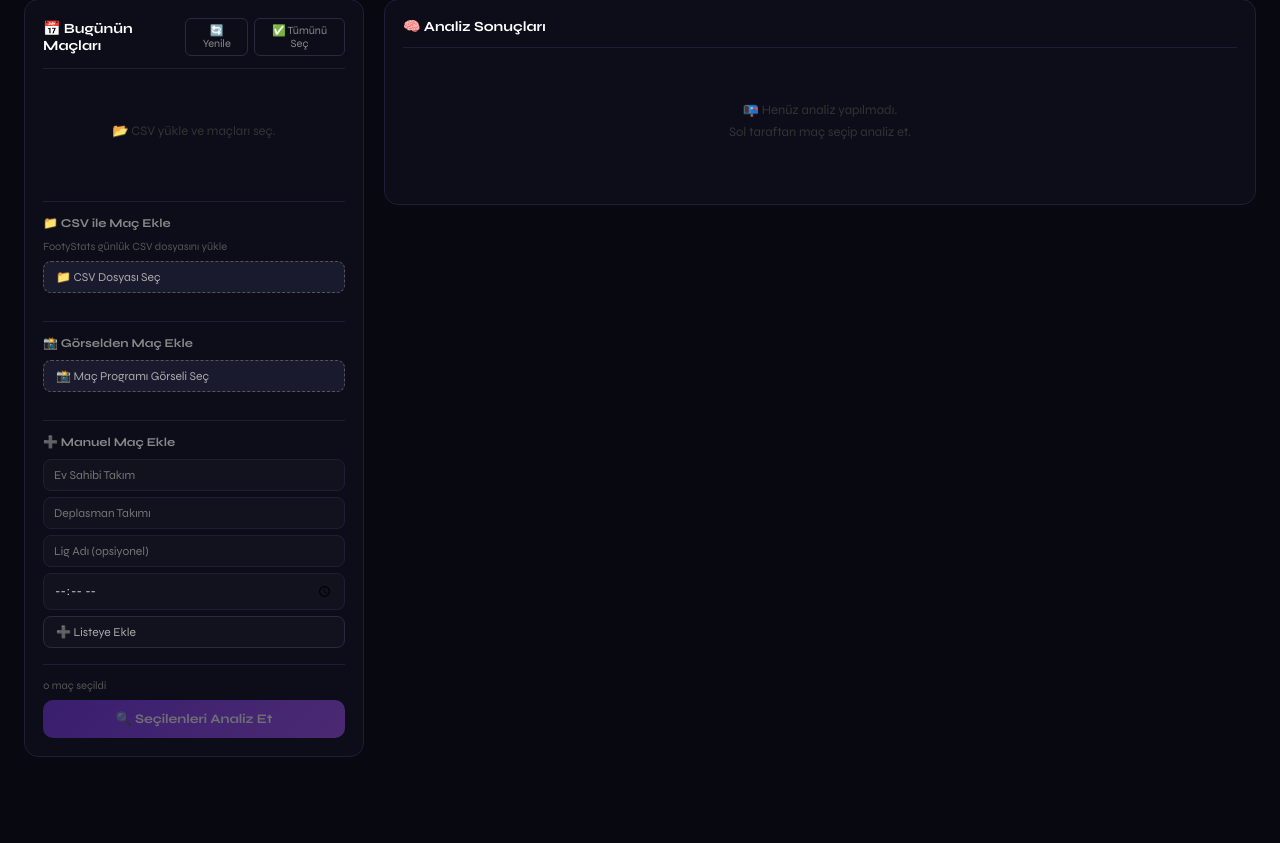
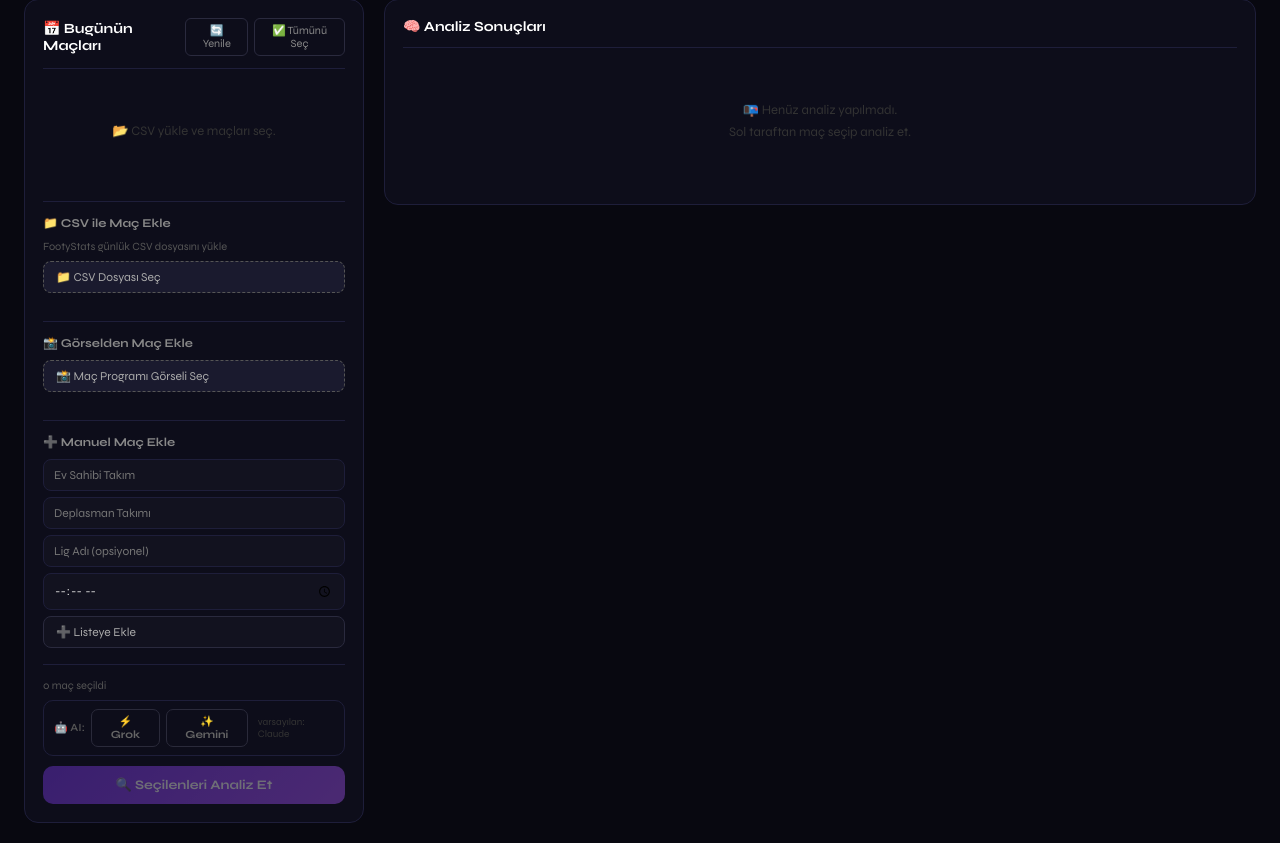
Before and after one commit to bahistavsiyesi-spec/betiq-analyzer, a Flask app: page / in a window 1280 px wide. Shown: the part 77-920 px from the top of the page. Before the commit the page ends 834 px from the top, so only its background shows below. Run offline with Flask 3, Linux system fonts and the light colour scheme; data that the repository does not hold is empty; some libraries are stand-ins or nearby versions.

Commit message:
Update index.html

```diff
--- a/frontend/templates/index.html
+++ b/frontend/templates/index.html
@@ -26,15 +26,38 @@
             font-family: inherit;
             transition: all 0.2s;
         }
-        .nav-link:hover {
-            background: #2a1a4e;
-            color: #fff;
+        .nav-link:hover { background: #2a1a4e; color: #fff; }
+        .nav-link.active { background: #7c3aed; border-color: #7c3aed; color: #fff; }
+
+        .ai-selector {
+            display: flex;
+            align-items: center;
+            gap: 6px;
+            margin-bottom: 10px;
+            padding: 8px 10px;
+            background: #0d0d1a;
+            border-radius: 10px;
+            border: 1px solid #1e1e3a;
         }
-        .nav-link.active {
-            background: #7c3aed;
-            border-color: #7c3aed;
-            color: #fff;
+        .ai-selector-label {
+            font-size: 11px;
+            color: #555;
+            font-weight: 600;
+            white-space: nowrap;
         }
+        .ai-btn {
+            padding: 5px 12px;
+            border-radius: 7px;
+            border: 1px solid #2a2a3a;
+            background: transparent;
+            color: #666;
+            font-size: 11px;
+            font-weight: 700;
+            cursor: pointer;
+            font-family: inherit;
+            transition: all 0.2s;
+        }
+        .ai-btn:hover { border-color: #555; color: #aaa; }
     </style>
 </head>
 <body>
@@ -114,6 +137,15 @@
 
                     <div class="analyze-section">
                         <div id="selectedCount" class="selected-count">0 maç seçildi</div>
+
+                        <!-- AI Seçici -->
+                        <div class="ai-selector">
+                            <span class="ai-selector-label">🤖 AI:</span>
+                            <button id="ai-btn-grok" class="ai-btn" onclick="selectAiProvider('grok')">⚡ Grok</button>
+                            <button id="ai-btn-gemini" class="ai-btn" onclick="selectAiProvider('gemini')">✨ Gemini</button>
+                            <span style="font-size:10px;color:#333;margin-left:4px;">varsayılan: Claude</span>
+                        </div>
+
                         <button id="analyzeBtn" class="analyze-btn" disabled>
                             🔍 Seçilenleri Analiz Et
                         </button>
```
